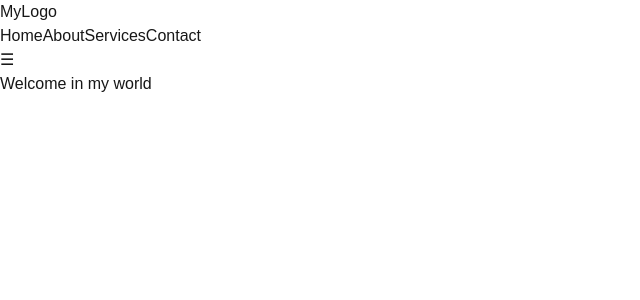
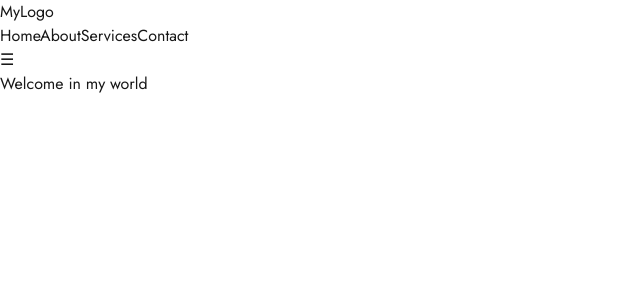
Before and after one commit to Mehebul02/next-app, a Next.js app: page / in a window 1280 px wide. Shown: the top 300 px of the page, without its empty margins (0-640 px from the left). Built offline with nearby package versions, Linux system fonts and the light colour scheme.

Commit message:
added the font

```diff
--- a/next.config.mjs
+++ b/next.config.mjs
@@ -1,4 +1,13 @@
 /** @type {import('next').NextConfig} */
-const nextConfig = {};
+const nextConfig = {
+    images: {
+        remotePatterns: [
+          {
+            protocol: 'https',
+            hostname: '***',
+          },
+        ],
+      },
+};
 
 export default nextConfig;
--- a/src/app/layout.js
+++ b/src/app/layout.js
@@ -1,15 +1,11 @@
-import { Geist, Geist_Mono } from "next/font/google";
+
 import "./globals.css";
+import { Jost } from 'next/font/google'
 
-const geistSans = Geist({
-  variable: "--font-geist-sans",
-  subsets: ["latin"],
-});
-
-const geistMono = Geist_Mono({
-  variable: "--font-geist-mono",
-  subsets: ["latin"],
-});
+const jost = Jost({
+  weight: '400',
+  subsets: ['latin'],
+})
 
 export const metadata = {
   title: "Create Next App",
@@ -20,7 +16,7 @@ export default function RootLayout({ children }) {
   return (
     <html lang="en">
       <body
-        className={`${geistSans.variable} ${geistMono.variable} antialiased`}
+        className={jost.className}
       >
 
         {children}
```
Also changed, not shown: src/app/gallery/page.js (+6 -1 lines).
